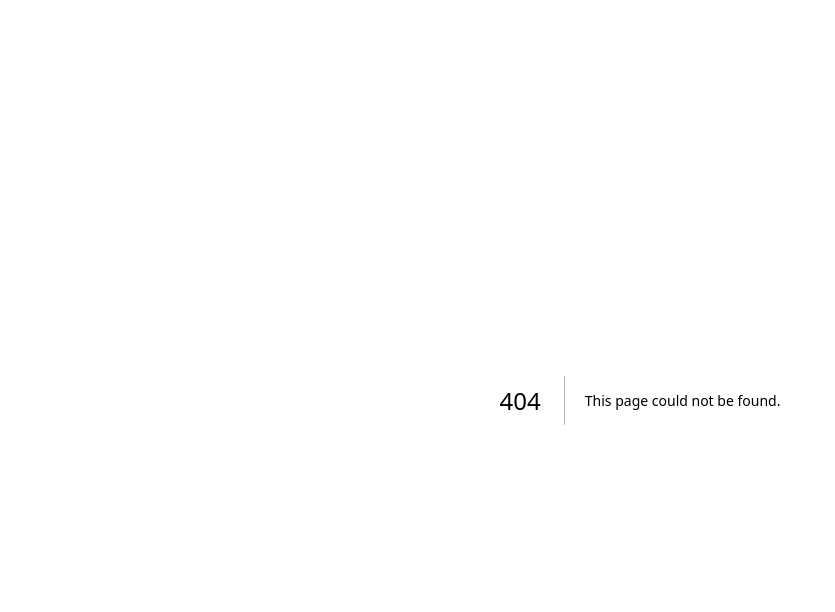
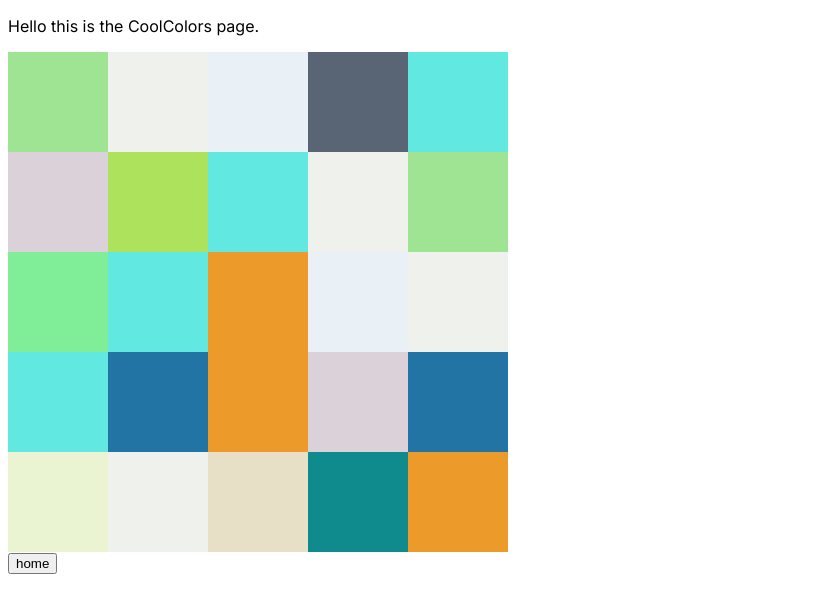
Before and after one commit to ArnabDasSOEN/Fast-Food, a Next.js app in the folder fast-food/: page /CoolColors in a window 1280 px wide. Before the commit this address had no page. Shown: the top 612 px of the page, without its empty margins (0-835 px from the left). Built offline with nearby package versions, Linux system fonts and the light colour scheme.

Commit message:
a fun little game that goes with colors

```diff
--- /dev/null
+++ b/fast-food/src/app/CoolColors/Box.js
@@ -0,0 +1,21 @@
+import "./css/box.css";
+import {useState} from "react"
+const colors = ["#DAD2D8","#143642","#0F8B8D","#EC9A29","#D30C7B","#9EE493","#ADE25D","#EAF4D3","#F4AFB4","#80ED99", "#EFF1ED", "#D6FFF6", "#61E8E1", "#2274A5", "#E9F1F7", "#E7DFC6", "#596475" ]
+
+export default function Box(){
+    function randomNumber(n){
+        return Math.floor(Math.random() * n);
+    }
+
+    const changeColor = () => {
+        setColor(colors[randomNumber(colors.length)])
+    }
+
+
+    const [color, setColor] = useState(colors[randomNumber(colors.length)]);
+    return (
+    <div className="box" onClick={changeColor} style={{ backgroundColor: color }}></div>
+    )
+
+
+}
--- /dev/null
+++ b/fast-food/src/app/CoolColors/BoxGrid.js
@@ -0,0 +1,17 @@
+import Box from "./Box.js";
+import "./css/BoxGrid.css"
+
+function BoxGrid(){
+    const grid = []
+    for (let i = 0; i<25 ; i++){
+        grid.push(<Box/>)
+    }
+
+    return (
+    <div className="BoxGrid">
+        {grid}
+    </div>
+    )
+}
+
+export default BoxGrid;
--- /dev/null
+++ b/fast-food/src/app/CoolColors/css/Box.css
@@ -0,0 +1,5 @@
+.box{
+    width:100px;
+    height:100px;
+    border: none;
+}
--- /dev/null
+++ b/fast-food/src/app/CoolColors/css/BoxGrid.css
@@ -0,0 +1,8 @@
+.BoxGrid{
+    height:500px;
+    width:500px;
+    border: none;
+    display: grid;
+    grid-template-columns: repeat(5, 1fr);
+    grid-auto-rows: minmax(100px, auto);
+}
--- /dev/null
+++ b/fast-food/src/app/CoolColors/page.js
@@ -0,0 +1,19 @@
+"use client";
+// import Box from "./Box.js";
+import BoxGrid from "./BoxGrid.js";
+import "./css/global.css"
+
+function CoolColors(){
+
+    return (
+        <main>
+            <p>Hello this is the CoolColors page.</p>
+            {/* <Box/> */}
+            <BoxGrid/>
+
+            <a href="/"><button>home</button></a>
+        </main>
+    );
+}
+
+export default CoolColors;
--- a/fast-food/src/app/SideBarPanel.js
+++ b/fast-food/src/app/SideBarPanel.js
@@ -8,6 +8,7 @@ function SideBarPanel({classname}){
     return (
         <div className={classname}>
            <TagsInSideBar link="./AboutUs-" text="About Us"/>
+           <TagsInSideBar link="./CoolColors" text="Color game"/>
         </div>
     );
 }
--- a/fast-food/src/app/TagsInSideBar.js
+++ b/fast-food/src/app/TagsInSideBar.js
@@ -5,7 +5,6 @@ function TagsInSideBar({link, text }){
    return(
     <div className="Tags">
         <a className="anchorTagInSideBar" href={link}>{text}</a>
-
     </div>
    );
 }
--- a/fast-food/src/app/css/SideBarPanel.css
+++ b/fast-food/src/app/css/SideBarPanel.css
@@ -2,7 +2,7 @@
     height:33vh;
     width:200px;
     background-color:#FEF7AF;
-    display:flex;
+    /* display:flex; */
     /* position:absolute; */
     border:2px solid #23395B;
 }
```
Also changed, not shown: fast-food/src/app/CoolColors/css/global.css (added).
